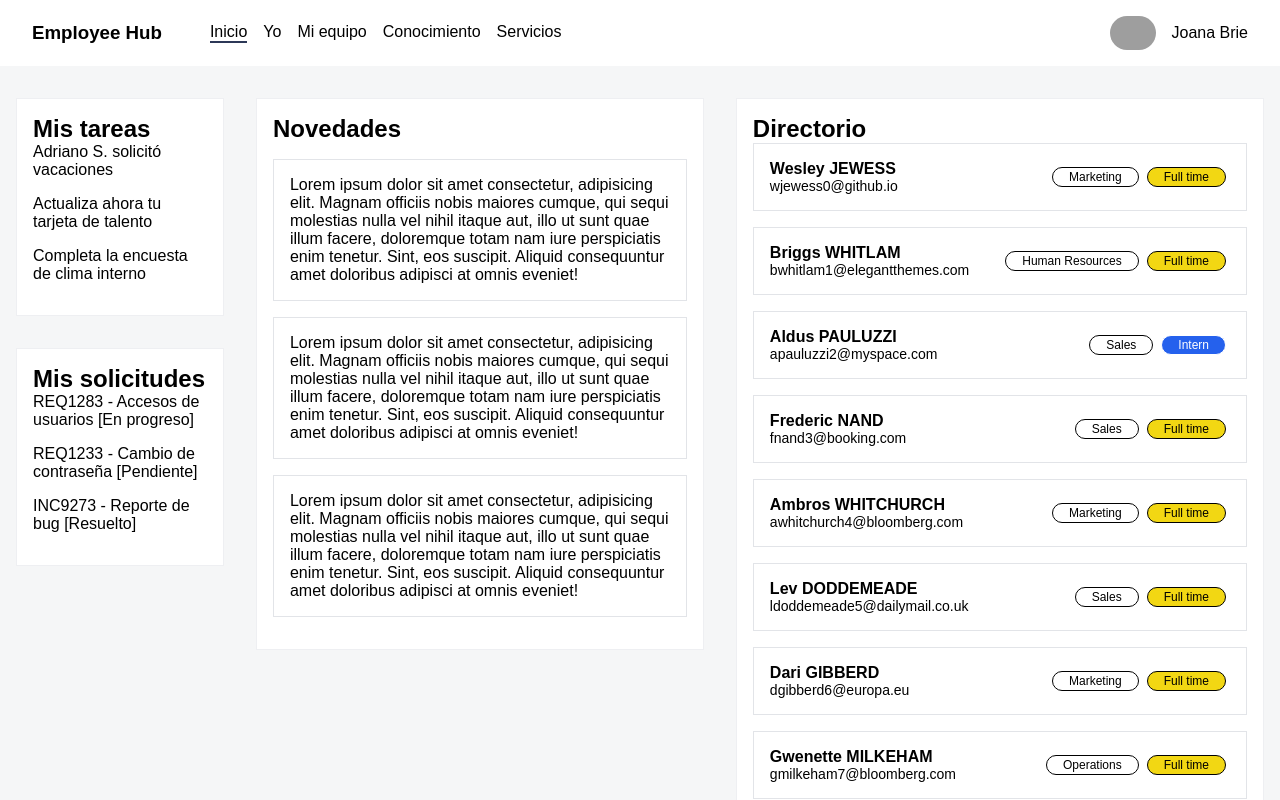
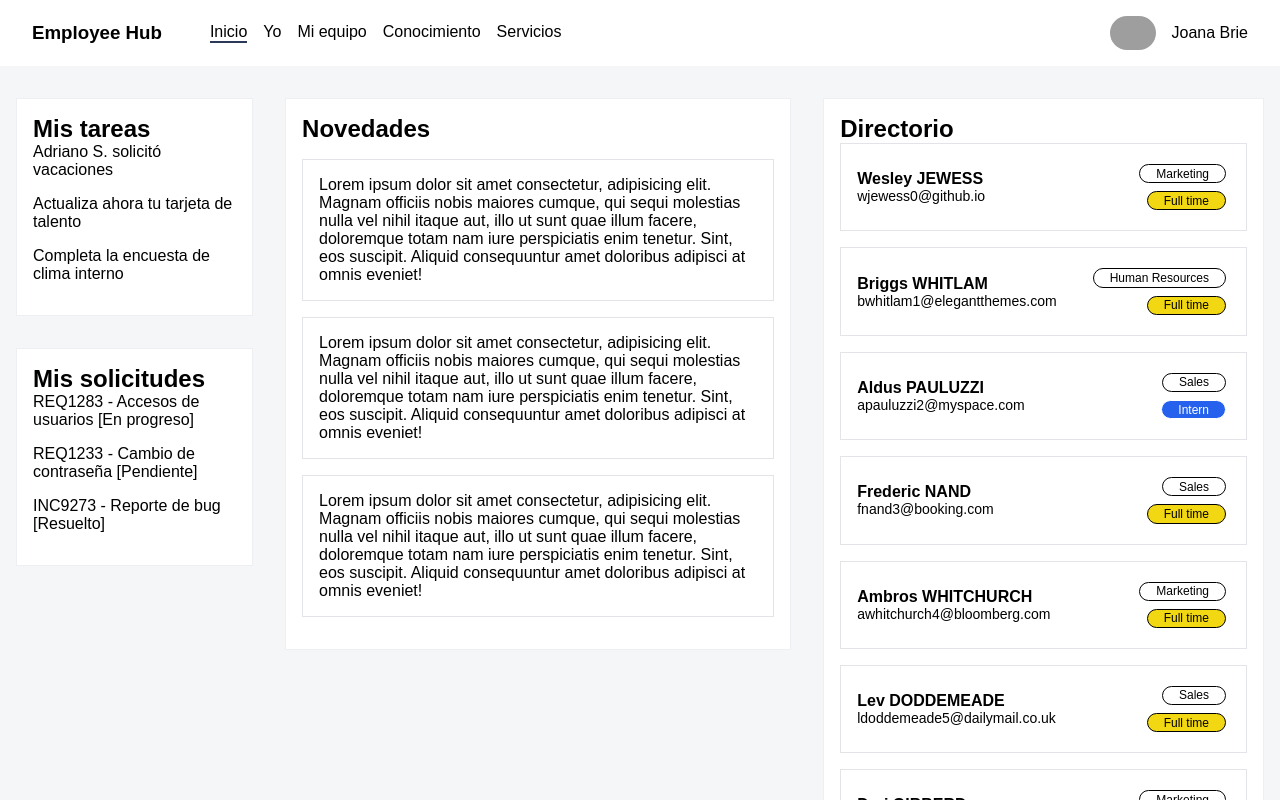
Before and after one commit to gonzaloalonsofiks/angular-coderhouse, an Angular app: page / in a window 1280 px wide. Shown: the top 800 px of the page. Built offline with nearby package versions, Linux system fonts and the light colour scheme; grey boxes are pictures that could not be loaded.

Commit message:
Fix Employee List layout

```diff
--- a/src/app/employee-list/employee-list.component.scss
+++ b/src/app/employee-list/employee-list.component.scss
@@ -27,8 +27,9 @@
 
 .employee-role {
   display: flex;
-  flex-direction: row;
+  flex-direction: column;
   justify-content: center;
+  align-items: end;
 }
 
 .pill {
```
